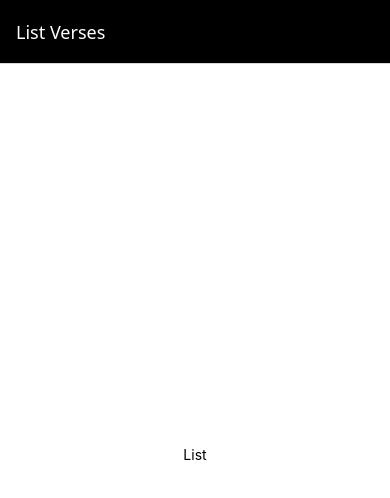
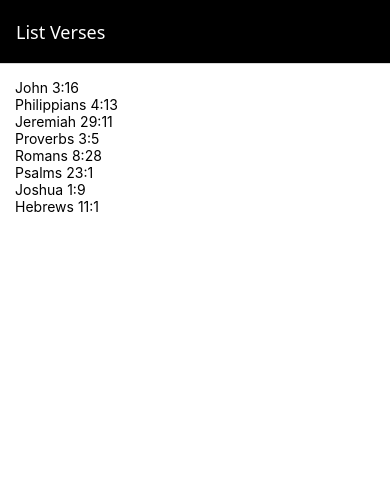
Before and after one commit to tatianapdr/cruddle, a React Native app: screen /VerseListScreen in a window 390 px wide. Shown: the top 498 px of the page. Built offline with nearby package versions, Linux system fonts and the light colour scheme.

Commit message:
Implement VerseListScreen to display verses

```diff
--- a/src/components/layout/Screen.js
+++ b/src/components/layout/Screen.js
@@ -16,10 +16,9 @@ export const Screen = ({ children }) => {
 
 const styles = StyleSheet.create({
   screen: {
+    padding: 15,
     flex: 1,
     backgroundColor: "#fff",
-    alignItems: "center",
-    justifyContent: "center",
   },
 });
 
--- a/src/components/screens/VerseListScreen.js
+++ b/src/components/screens/VerseListScreen.js
@@ -1,14 +1,28 @@
-import { StyleSheet, Text } from "react-native";
+import { StyleSheet, Text, View } from "react-native";
 import Screen from "../layout/Screen.js";
+
+import initialVerses from "../../data/verses.js";
 
 export const VerseListScreen = () => {
   // Initialisation -------------------------
+  const verses = initialVerses;
+
   // State ----------------------------------
   // Handlers -------------------------------
   // View -----------------------------------
   return (
     <Screen>
-      <Text>List</Text>
+      <View style={styles.container}>
+        {verses.map((verse) => {
+          return (
+            <View key={verse.VerseID} style={styles.item}>
+              <Text style={styles.text}>
+                {verse.VerseBookName} {verse.VerseChapter}:{verse.VerseNumber}
+              </Text>
+            </View>
+          );
+        })}
+      </View>
     </Screen>
   );
 };
--- a/src/data/verses.js
+++ b/src/data/verses.js
@@ -110,3 +110,5 @@ const verses = [
     VerseImage: "https://picsum.photos/seed/heb111/400/300",
   },
 ];
+
+export default verses;
```
